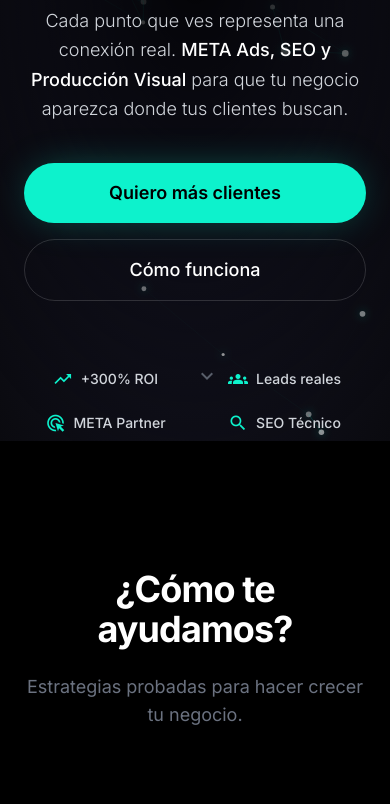
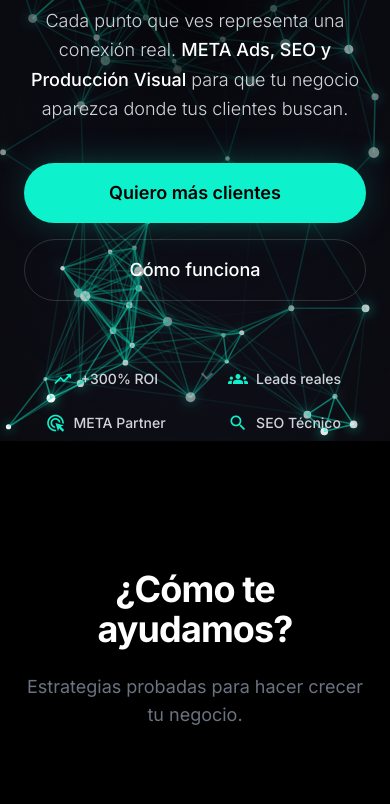
Before and after one commit to gemagenciadigital-bit/landing, a website: page index.html in a window 390 px wide. Shown: the part 403-1207 px from the top of the page. Drawn offline with nearby package versions, Linux system fonts and the light colour scheme.

Commit message:
feat(mobile): improve particles density, connections and fix scroll reset bug

```diff
--- a/index.html
+++ b/index.html
@@ -808,6 +808,8 @@
                 let mouseX = 0;
                 let mouseY = 0;
                 let isMobile = window.innerWidth < 768;
+                let canvasWidth = window.innerWidth;
+                let canvasHeight = window.innerHeight;
 
                 // Only track mouse on desktop
                 if (!isMobile) {
@@ -818,33 +820,47 @@
                 }
 
                 const resizeCanvas = () => {
-                    canvas.width = window.innerWidth;
-                    canvas.height = window.innerHeight;
-                    isMobile = window.innerWidth < 768;
+                    const newWidth = window.innerWidth;
+                    const newHeight = window.innerHeight;
+                    const widthDiff = Math.abs(newWidth - canvasWidth);
+                    const heightDiff = Math.abs(newHeight - canvasHeight);
+                    const isMobileDevice = window.innerWidth < 768;
+
+                    // En versión mobile, el hide/show de la barra de direcciones al hacer scroll provoca un gran salto en el 'innerHeight' (trigger de resize).
+                    // Para evitar que las partículas desaparezcan y reinicien (que su movimiento dependa del scroll), sólo triggereamos si cambia el ancho (Landscape/Portrait)
+                    const shouldResize = isMobileDevice ? (widthDiff > 50) : (widthDiff > 50 || heightDiff > 150);
+
+                    if (shouldResize) {
+                        canvasWidth = newWidth;
+                        canvasHeight = newHeight;
+                        canvas.width = canvasWidth;
+                        canvas.height = canvasHeight;
+                        isMobile = isMobileDevice;
+                        createParticles();
+                    }
                 };
 
                 const createParticles = () => {
                     particles = [];
-                    // Less particles on mobile for better performance
+                    // Incrementamos la cantidad de partículas para la versión móvil (~2x más que antes)
                     const particleCount = isMobile
-                        ? Math.floor((canvas.width * canvas.height) / 15000)
-                        : Math.floor((canvas.width * canvas.height) / 5000);
+                        ? Math.floor((canvasWidth * canvasHeight) / 3500)
+                        : Math.floor((canvasWidth * canvasHeight) / 5000);
 
                     for (let i = 0; i < particleCount; i++) {
-                        const speed = isMobile ? 0.25 : 0.8;
                         particles.push({
-                            x: Math.random() * canvas.width,
-                            y: Math.random() * canvas.height,
-                            vx: (Math.random() - 0.5) * speed,
-                            vy: (Math.random() - 0.5) * speed,
-                            radius: isMobile ? Math.random() * 2.5 + 1.5 : Math.random() * 4 + 2,
-                            opacity: Math.random() * 0.4 + 0.3
+                            x: Math.random() * canvasWidth,
+                            y: Math.random() * canvasHeight,
+                            vx: (Math.random() - 0.5) * (isMobile ? 0.2 : 0.8),
+                            vy: (Math.random() - 0.5) * (isMobile ? 0.2 : 0.8),
+                            radius: isMobile ? Math.random() * 3.5 + 2 : Math.random() * 4 + 2,
+                            opacity: isMobile ? Math.random() * 0.7 + 0.5 : Math.random() * 0.4 + 0.3
                         });
                     }
                 };
 
                 const drawParticles = () => {
-                    ctx.clearRect(0, 0, canvas.width, canvas.height);
+                    ctx.clearRect(0, 0, canvasWidth, canvasHeight);
 
                     particles.forEach((p, i) => {
                         // Update position
@@ -863,33 +879,39 @@
                         }
 
                         // Wrap around edges
-                        if (p.x < 0) p.x = canvas.width;
-                        if (p.x > canvas.width) p.x = 0;
-                        if (p.y < 0) p.y = canvas.height;
-                        if (p.y > canvas.height) p.y = 0;
+                        if (p.x < 0) p.x = canvasWidth;
+                        if (p.x > canvasWidth) p.x = 0;
+                        if (p.y < 0) p.y = canvasHeight;
+                        if (p.y > canvasHeight) p.y = 0;
 
-                        // Draw particle with glow
+                        // Draw particle with glow - MORE VISIBLE ON MOBILE
                         ctx.beginPath();
                         ctx.arc(p.x, p.y, p.radius, 0, Math.PI * 2);
                         ctx.fillStyle = `rgba(255, 255, 255, ${p.opacity})`;
-                        ctx.shadowBlur = isMobile ? 8 : 15;
-                        ctx.shadowColor = 'rgba(13, 242, 204, 0.6)';
+                        ctx.shadowBlur = isMobile ? 12 : 15;
+                        ctx.shadowColor = 'rgba(13, 242, 204, 0.9)';
                         ctx.fill();
                         ctx.shadowBlur = 0;
 
-                        // Draw connections
+                        // Draw connections - MORE VISIBLE ON MOBILE
                         particles.slice(i + 1).forEach(p2 => {
                             const dx = p.x - p2.x;
                             const dy = p.y - p2.y;
                             const distance = Math.sqrt(dx * dx + dy * dy);
 
-                            const maxDistance = isMobile ? 120 : 180;
+                            // Expandimos ligeramente el rastro máximo en móvil
+                            const maxDistance = isMobile ? 130 : 180;
                             if (distance < maxDistance) {
                                 ctx.beginPath();
                                 ctx.moveTo(p.x, p.y);
                                 ctx.lineTo(p2.x, p2.y);
-                                ctx.strokeStyle = `rgba(13, 242, 204, ${0.35 * (1 - distance / maxDistance)})`;
-                                ctx.lineWidth = 0.5;
+                                // Incrementamos la opacidad de los hilos de conexión
+                                const lineOpacity = isMobile
+                                    ? 0.7 * (1 - distance / maxDistance)
+                                    : 0.35 * (1 - distance / maxDistance);
+                                ctx.strokeStyle = `rgba(13, 242, 204, ${lineOpacity})`;
+                                // Incrementamos el grosor de línea para móvil
+                                ctx.lineWidth = isMobile ? 1.5 : 0.5;
                                 ctx.stroke();
                             }
                         });
@@ -898,13 +920,17 @@
                     animationId = requestAnimationFrame(drawParticles);
                 };
 
-                resizeCanvas();
+                // Initial setup
+                canvas.width = canvasWidth;
+                canvas.height = canvasHeight;
                 createParticles();
                 drawParticles();
 
+                // Only listen for actual resize (orientation change)
+                let resizeTimeout;
                 window.addEventListener('resize', () => {
-                    resizeCanvas();
-                    createParticles();
+                    clearTimeout(resizeTimeout);
+                    resizeTimeout = setTimeout(resizeCanvas, 250);
                 });
             }
         });
```
